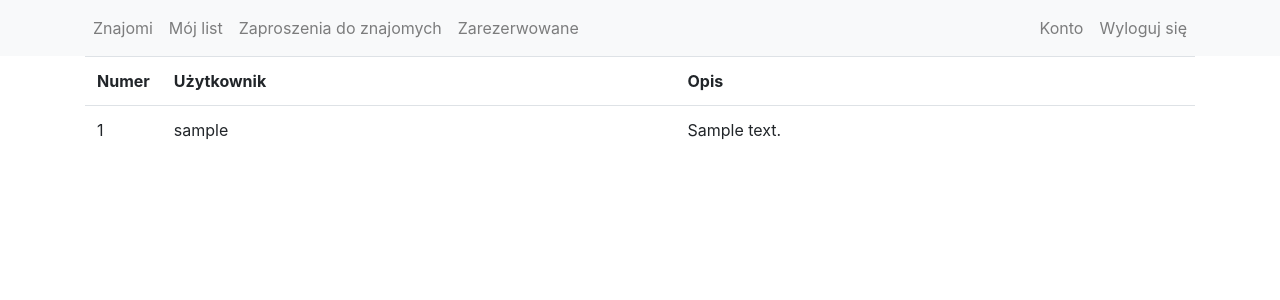
After one commit to TomekQ13/LetterToSanta, a Flask app: page /friends/reserved_items in a window 1280 px wide. The commit adds this page. Shown: the top 300 px of the page. Run offline with Flask 2, Linux system fonts and the light colour scheme; a user stored in the database is signed in; tables that the repository leaves empty hold one stand-in row (values such as "Sample post").

Commit message:
user can now check reserved items

```diff
--- a/app/ListDoMikolaja/friends/routes.py
+++ b/app/ListDoMikolaja/friends/routes.py
@@ -96,3 +96,7 @@ def request_accept(request_id):
     db.session.commit()
     flash('Zaproszenie zostało zaakceptowane', 'success')
     return redirect(url_for('friends.friends_request_list'))
+
+@friends.route('/friends/reserved_items')
+def reserved_items():
+    return render_template('reserved_items.html', reserved_items = current_user.taken_lines)
--- a/app/ListDoMikolaja/models.py
+++ b/app/ListDoMikolaja/models.py
@@ -37,8 +37,8 @@ class User(db.Model, UserMixin):
 
     @property
     def taken_lines(self):
-        query = LetterLine.query.filter(LetterLine.taken_user_id == self.id).first()
-        return query
+        results = LetterLine.query.filter(LetterLine.taken_user_id == self.id).all()
+        return [{'line': result, 'taker': result.author} for result in results]
 
     @property
     def identifier(self):
--- a/app/ListDoMikolaja/templates/layout.html
+++ b/app/ListDoMikolaja/templates/layout.html
@@ -29,6 +29,7 @@
                             <a class="nav-item nav-link" href="{{ url_for('friends.friends_page') }}">Znajomi</a>
                             <a class="nav-item nav-link" href="{{ url_for('letters.letter_lines') }}">Mój list</a>
                             <a class="nav-item nav-link" href="{{ url_for('friends.friends_request_list') }}">Zaproszenia do znajomych</a>
+                            <a class="nav-item nav-link" href="{{ url_for('friends.reserved_items') }}">Zarezerwowane</a>
                         </div>
                         <!-- Navbar Right Side -->
                         <div class="navbar-nav">
--- /dev/null
+++ b/app/ListDoMikolaja/templates/reserved_items.html
@@ -0,0 +1,19 @@
+{% extends "layout.html" %}
+{% block content %}
+    {% if reserved_items %}
+        <table class="table">
+            <tr>
+                <th class="id-col">Numer</th>
+                <th class="line-item-desc">Użytkownik</th>
+                <th>Opis</th>
+            </tr>
+        {% for line in reserved_items %}
+            <tr>
+                <td class="id-col">{{ loop.index }}</td>
+                <td class="line-item-desc">{{ line.taker.username }}</td>
+                <td>{{ line.line.line_content }}</td>
+            </tr>
+        {% endfor %}
+        </table>
+    {% endif %}
+{% endblock content %}
```
